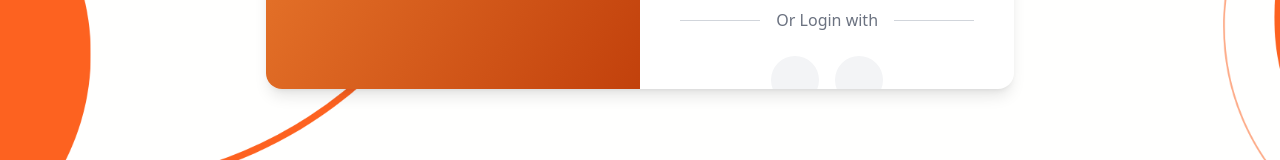
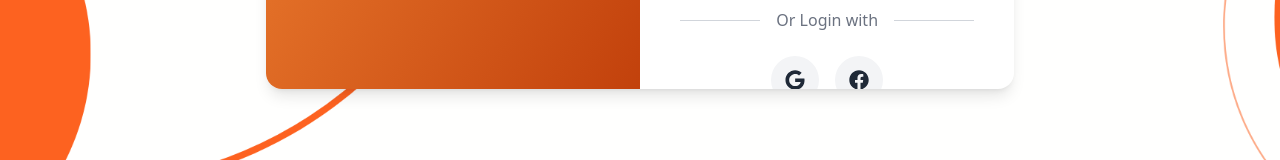
Before and after one commit to pratibhasingh47/Restro_Management_System, a React (Vite) app in the folder frontend/: page /login in a window 1280 px wide. Shown: the part 637-797 px from the top of the page. Built offline with nearby package versions, Linux system fonts and the light colour scheme.

Commit message:
Add react-icons library and update Login and Signup components to use icon components for social login buttons

```diff
--- a/frontend/index.html
+++ b/frontend/index.html
@@ -5,6 +5,7 @@
     <!-- <link rel="icon" type="image/svg+xml" href="/vite.svg" /> -->
     <meta name="viewport" content="width=device-width, initial-scale=1.0" />
     <link href="https://fonts.googleapis.com/css2?family=Lato:wght@400;700&display=swap" rel="stylesheet">
+    <link rel="stylesheet" href="https://cdnjs.cloudflare.com/ajax/libs/font-awesome/6.0.0-beta3/css/all.min.css" integrity="sha384-k6RqeWeci5ZR/Lv4MR0sA0FfDOM1XkX5xZ5g1k5R5l5z5c5z5g5g5g5g5g5g5g" crossorigin="anonymous">
     <title>Restaurent Managment System</title>
   </head>
   <body>
--- a/frontend/package.json
+++ b/frontend/package.json
@@ -16,6 +16,7 @@
     "framer-motion": "^11.11.11",
     "react": "^18.3.1",
     "react-dom": "^18.3.1",
+    "react-icons": "^5.3.0",
     "react-router-dom": "^6.27.0"
   },
   "devDependencies": {
--- a/frontend/src/components/Login.jsx
+++ b/frontend/src/components/Login.jsx
@@ -213,6 +213,8 @@ import backgroundImage from '../assets/background.png';
 import logo from '../assets/pratsRestro.png';
 import { motion } from 'framer-motion'; // Import Framer Motion
 import restroImage from '../assets/restro1.png';
+import { FaGoogle, FaFacebook } from 'react-icons/fa';
+
 
 const Login = () => {
     const [isLogin, setIsLogin] = useState(true);
@@ -287,10 +289,10 @@ const Login = () => {
 
                     <div className="flex space-x-4">
                         <button className="flex items-center justify-center w-12 h-12 bg-gray-100 rounded-full hover:bg-gray-200">
-                            <i className="fab fa-google text-xl text-gray-500"></i>
+                        <FaGoogle className="text-xl text-gray-800" />
                         </button>
                         <button className="flex items-center justify-center w-12 h-12 bg-gray-100 rounded-full hover:bg-gray-200">
-                            <i className="fab fa-facebook text-xl text-gray-500"></i>
+                        <FaFacebook className="text-xl text-gray-800" />
                         </button>
                     </div>
 
--- a/frontend/src/components/Signup.jsx
+++ b/frontend/src/components/Signup.jsx
@@ -223,6 +223,8 @@ import restaurantImage from '../assets/background.png'; // Use the same backgrou
 import logo from '../assets/pratsRestro.png'; // Use the same logo
 import restroImage from '../assets/restro1.png'; // Use an image related to restaurant management
 import { motion } from 'framer-motion'; // Import Framer Motion
+import { FaGoogle, FaFacebook } from 'react-icons/fa';
+
 
 const Signup = () => {
     const [isLogin, setIsLogin] = useState(false); // Set to false to show signup initially
@@ -305,11 +307,11 @@ const Signup = () => {
                         <span className="border-b w-20 border-gray-300"></span> </div>
 
                     <div className="flex space-x-4">
-                        <button className="flex items-center justify-center w-12 h-12 bg-gray-100 rounded-full hover:bg-gray-200">
-                            <i className="fab fa-google text-xl text-gray-500"></i>
+					<button className="flex items-center justify-center w-12 h-12 bg-gray-100 rounded-full hover:bg-gray-200">
+                        <FaGoogle className="text-xl text-gray-800" />
                         </button>
                         <button className="flex items-center justify-center w-12 h-12 bg-gray-100 rounded-full hover:bg-gray-200">
-                            <i className="fab fa-facebook text-xl text-gray-500"></i>
+                        <FaFacebook className="text-xl text-gray-800" />
                         </button>
                     </div>
 
```
Also changed, not shown: 1 other file (tests, documents, lock files or other folders).
